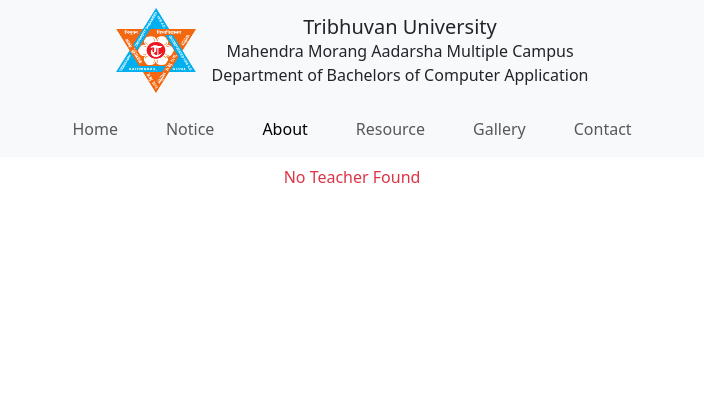
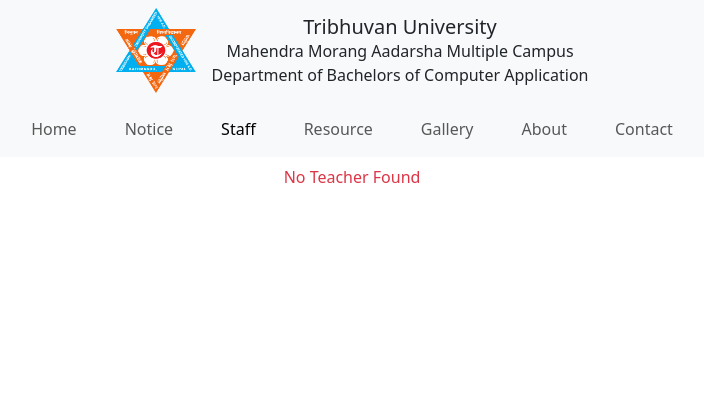
Before and after one commit to npoudelp/bca_site, a Django app: page /about/ in a window 1280 px wide. Shown: the top 420 px of the page, without its empty margins (288-992 px from the left). Run offline with Django 5.2, Linux system fonts and the light colour scheme; data that the repository does not hold is empty.

Commit message:
about panel for bca added

```diff
--- a/bca/templates/base.html
+++ b/bca/templates/base.html
@@ -74,7 +74,7 @@
               href="{% url 'notice' %}">Notice</a>
           </li>
           <li class="nav-item mx-3">
-            <a class="nav-link {% if request.path == '/about/' %}active{% endif %}" href="{% url 'about' %}">About</a>
+            <a class="nav-link {% if request.path == '/about/' %}active{% endif %}" href="{% url 'about' %}">Staff</a>
           </li>
           <li class="nav-item mx-3">
             <a class="nav-link {% if request.path == '/resource/' %}active{% endif %}"
@@ -83,6 +83,10 @@
           <li class="nav-item mx-3">
             <a class="nav-link {% if request.path == '/gallary/' %}active{% endif %}"
               href="{% url 'gallary' %}">Gallery</a>
+          </li>
+          <li class="nav-item mx-3">
+            <a class="nav-link {% if request.path == '/about_bca/' %}active{% endif %}"
+              href="{% url 'about_bca' %}">About</a>
           </li>
           <li class="nav-item mx-3">
             <a class="nav-link {% if request.path == '/contact/' %}active{% endif %}"
```
